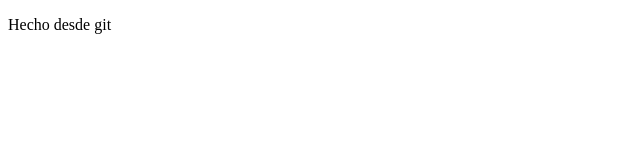
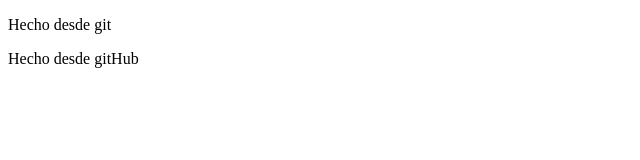
Before and after one commit to josepablo05/pruebaEvaluable1, a plain HTML site: page index.html in a window 1280 px wide. Shown: the whole page, without its empty margins (0-640 px from the left). Drawn offline with Linux system fonts and the light colour scheme.

Commit message:
Commit 3

```diff
--- a/index.html
+++ b/index.html
@@ -7,5 +7,6 @@
 </head>
 <body>
     <p>Hecho desde git</p>
+    <p>Hecho desde gitHub</p>
 </body>
 </html>
```
